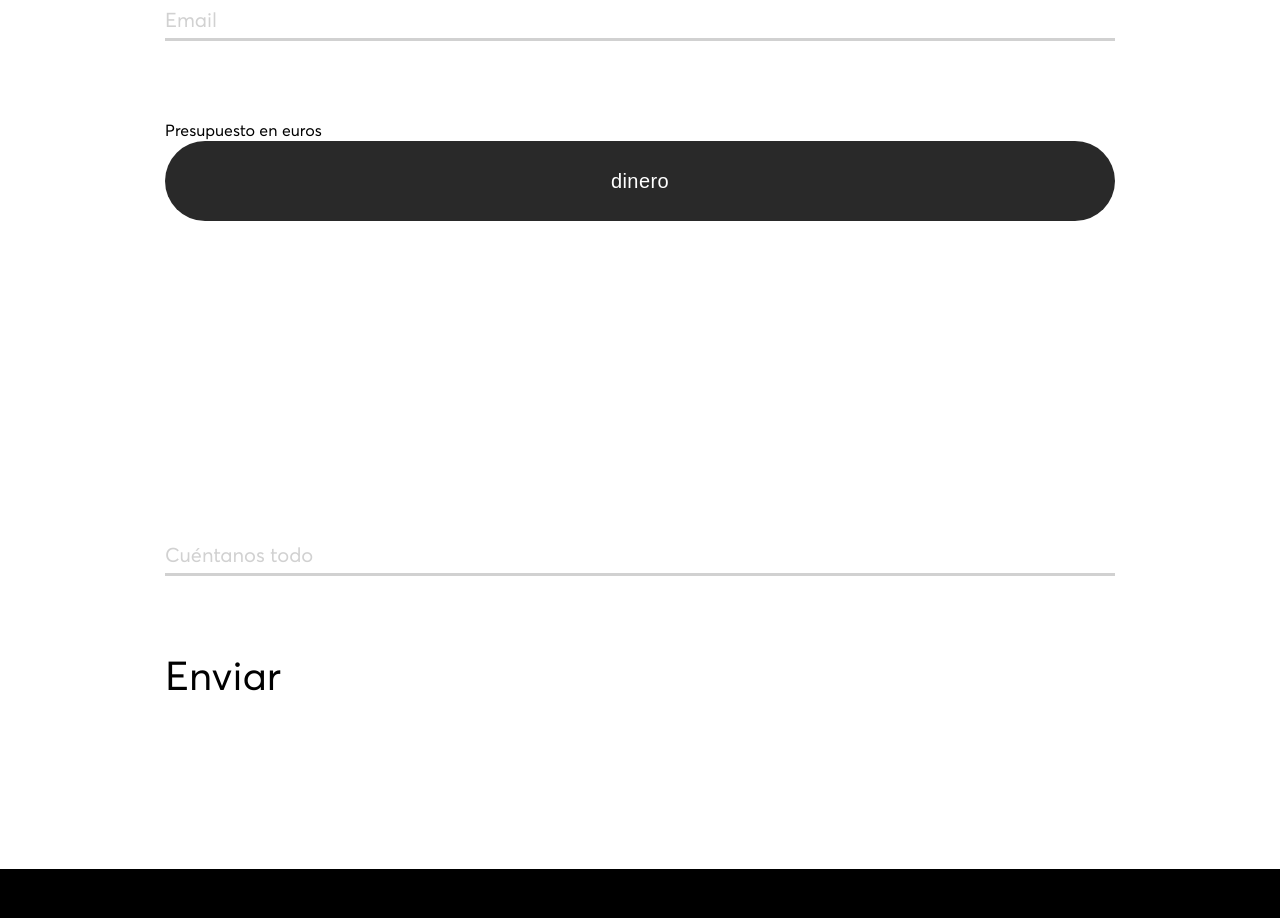
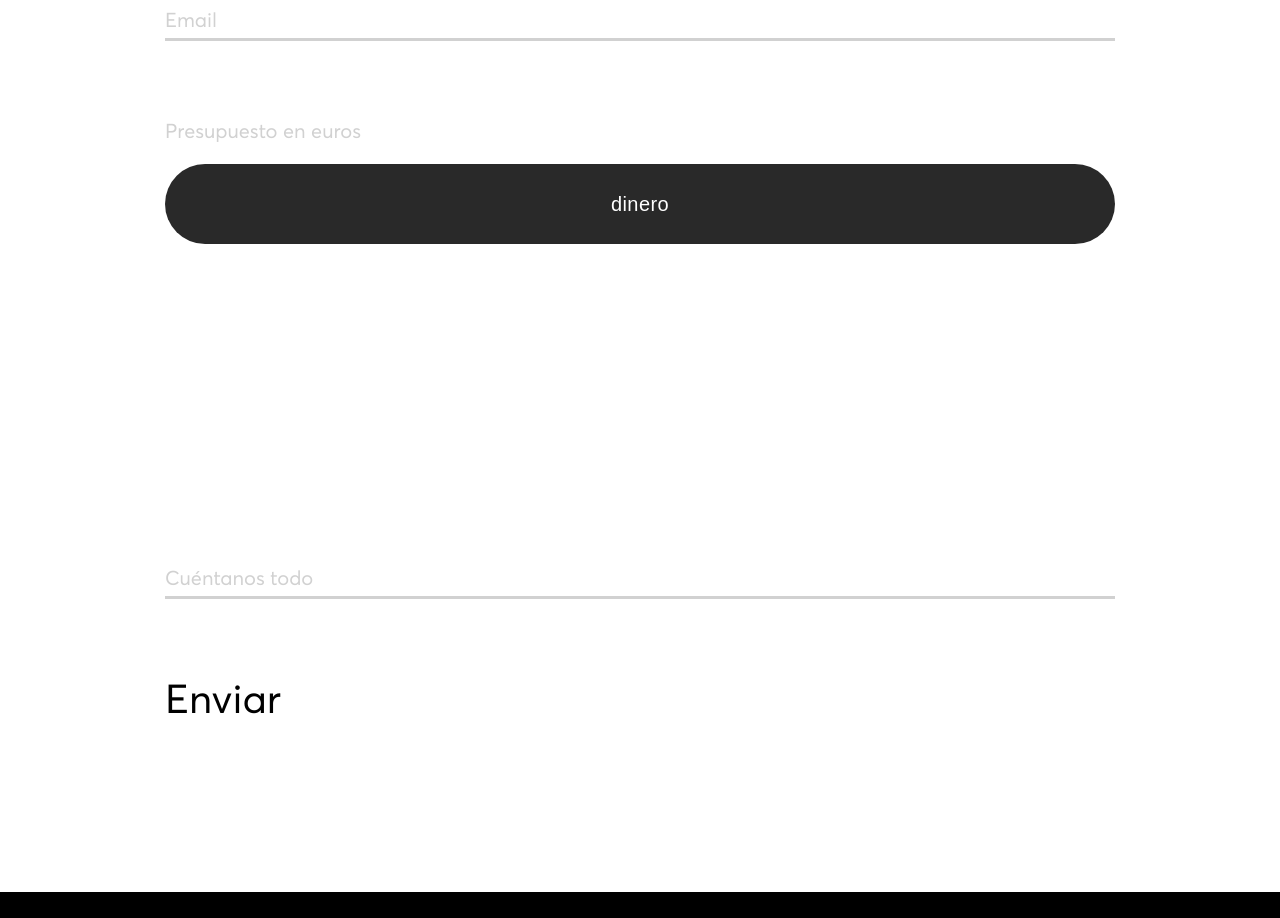
Before and after one commit to eloy98g/project-bird, a React app: page /contact in a window 1280 px wide. Shown: the part 980-1898 px from the top of the page. Built offline with nearby package versions, Linux system fonts and the light colour scheme.

Commit message:
animated inputs added

```diff
--- a/src/components/ContactForm.jsx
+++ b/src/components/ContactForm.jsx
@@ -49,7 +49,7 @@ const ContactForm = () => {
               </label>
             </div>
           </div>
-          <div className="sub-section-title">
+          <div className="form-presupuesto">
             <p className='section-title'>Presupuesto en euros</p>
             <button className='presupuesto-button' type='button'>dinero</button>
           </div>
--- a/src/styles/components/ContactForm.scss
+++ b/src/styles/components/ContactForm.scss
@@ -128,6 +128,16 @@
   transform: translateX(0%);
 }
 
+.section-title{
+  font-family: 'Averta-Regular', sans-serif;
+  font-size: 20px;
+  line-height: 23px;
+  display: flex;
+  align-items: center;
+  color: #D1D1D1;
+  margin-bottom: 20px;
+}
+
 .presupuesto-button{
   width: 100%;
   height: 80px;
```
